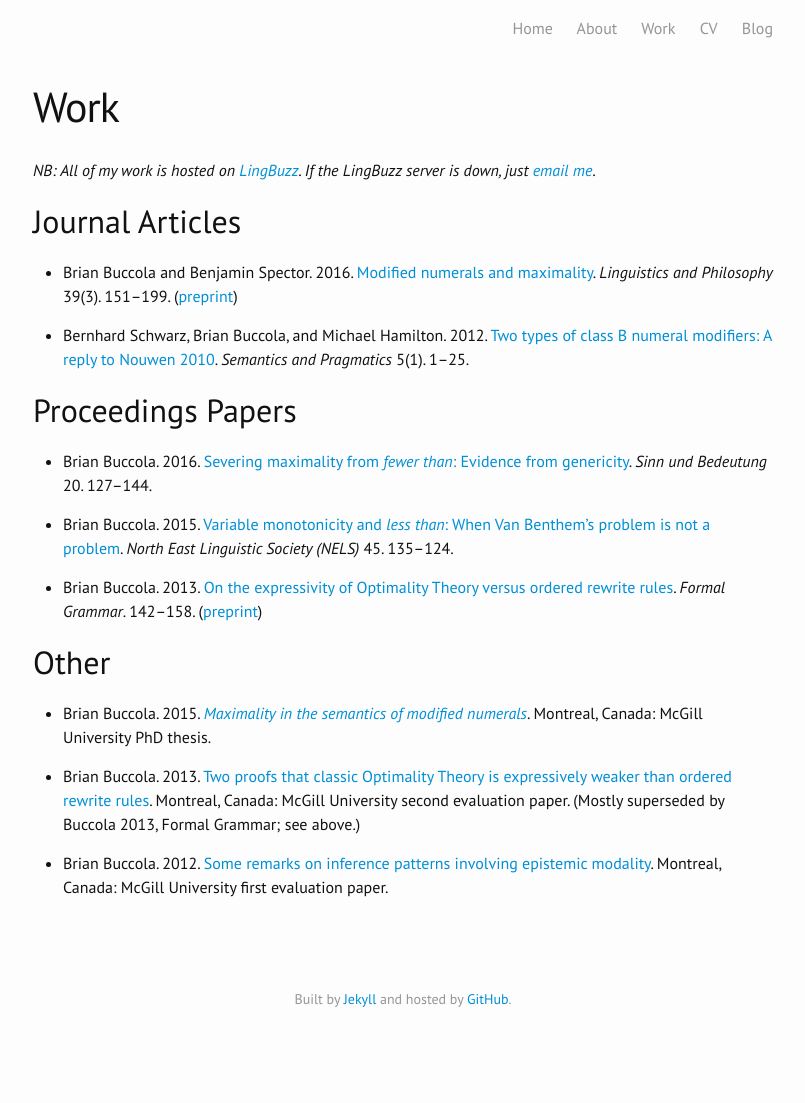
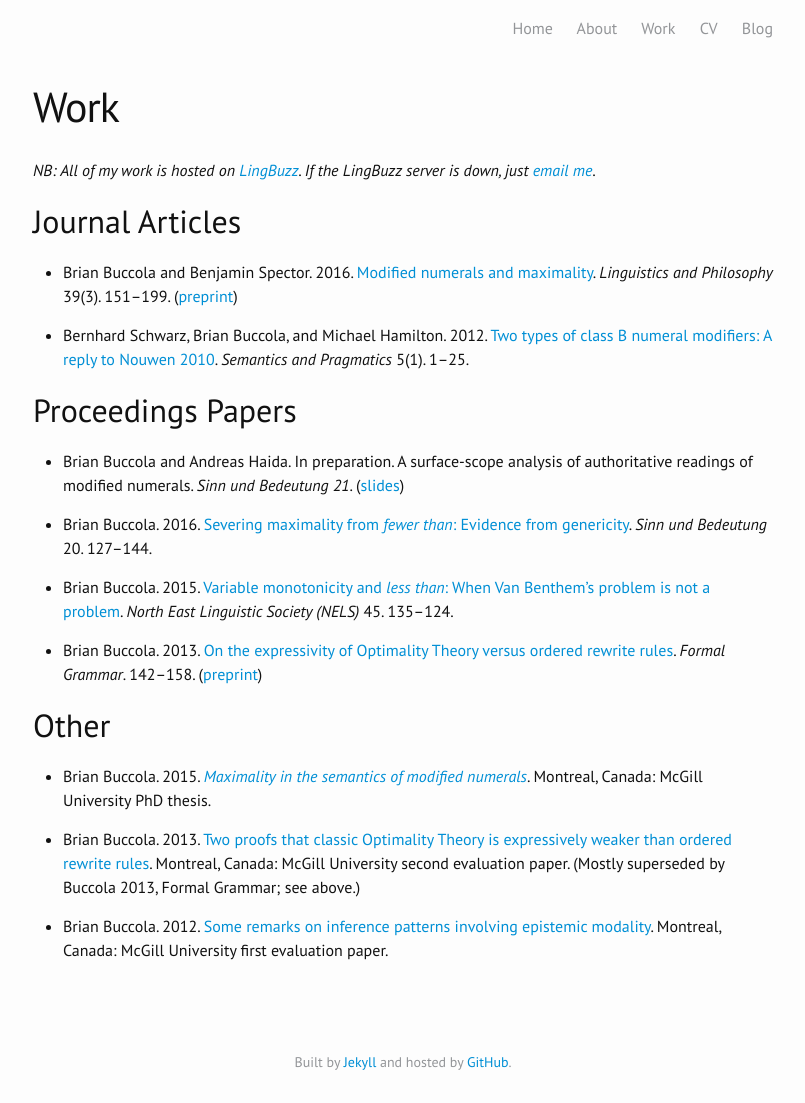
Before and after one commit to brianbuccola/brianbuccola.github.io, a Jekyll site: the page built from work.md, in a window 1280 px wide. Shown: the whole page, without its empty margins (237-1042 px from the left). Built offline with Jekyll 4.4.1, drawn with Linux system fonts in a browser that asks for light colours; some web fonts are replaced; before the commit the page ends 1040 px from its top, so only the background shows below that.

Commit message:
add Buccola & Haida, SuB 21, with link to slides on lingbuzz

```diff
--- a/work.md
+++ b/work.md
@@ -22,12 +22,15 @@ redirect_from: /research.html
 
 ## Proceedings Papers
 
+- Brian Buccola and Andreas Haida. In preparation. A surface-scope analysis of authoritative readings of modified numerals. *Sinn und Bedeutung 21*. ([slides][sub21])
+
 - Brian Buccola. 2016. [Severing maximality from *fewer than*: Evidence from genericity][sub20]. *Sinn und Bedeutung* 20. 127--144.
 
 - Brian Buccola. 2015. [Variable monotonicity and *less than*: When Van Benthem's problem is not a problem][nels45]. *North East Linguistic Society (NELS)* 45. 135--124.
 
 - Brian Buccola. 2013. [On the expressivity of Optimality Theory versus ordered rewrite rules][fg-doi]. *Formal Grammar*. 142--158. ([preprint][fg-lb])
 
+[sub21]: http://ling.auf.net/lingbuzz/003173
 [sub20]: http://ling.auf.net/lingbuzz/002847
 [nels45]: http://ling.auf.net/lingbuzz/002512
 [fg-doi]: http://dx.doi.org/10.1007/978-3-642-39998-5_9
```
